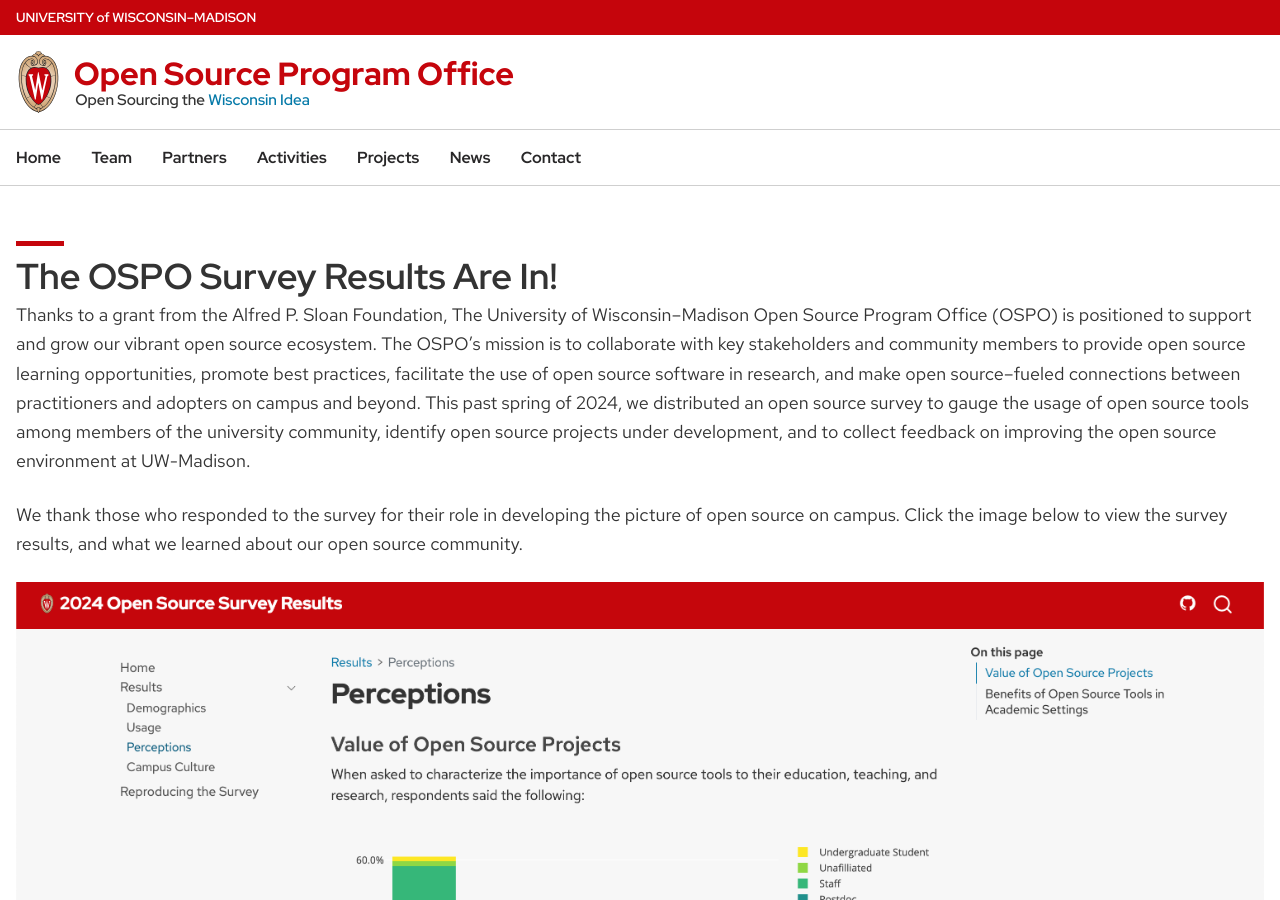
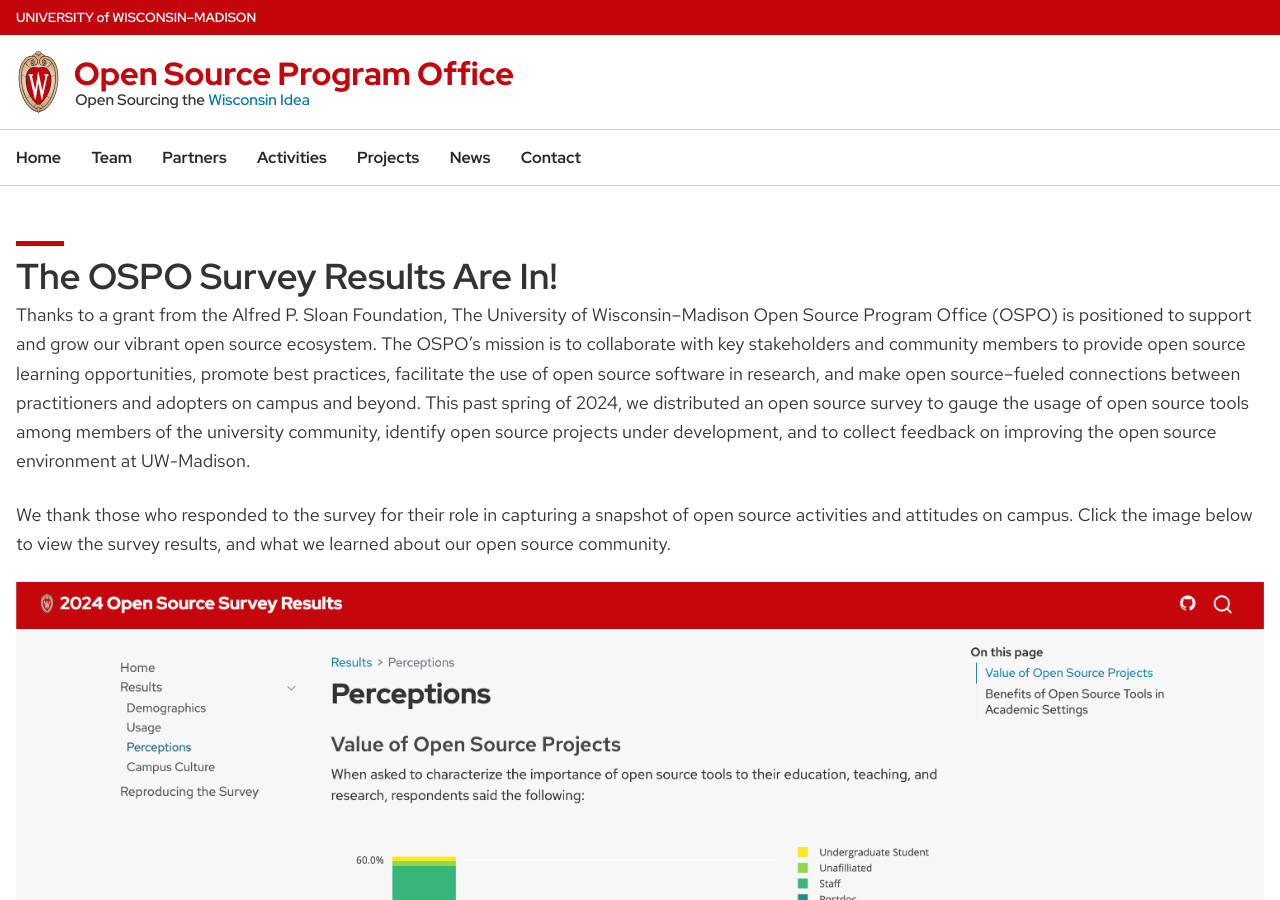
Before and after one commit to UW-Madison-DSI/ospo.wisc.edu-version-1.0, a Jekyll site: the page built from _posts/2024-07-03-ospo-survey.html, in a window 1280 px wide and 900 px high. Built offline with Jekyll 4.4.1, drawn with Linux system fonts in a browser that asks for light colours; some web fonts are replaced.

Commit message:
Update 2024-07-03-ospo-survey.html

```diff
--- a/_posts/2024-07-03-ospo-survey.html
+++ b/_posts/2024-07-03-ospo-survey.html
@@ -9,7 +9,7 @@
 <p>Thanks to a grant from the Alfred P. Sloan Foundation, The University of Wisconsin–Madison Open Source Program Office (OSPO) is positioned to support and grow our vibrant open source ecosystem. The OSPO’s mission is to collaborate with key stakeholders and community members to provide open source learning opportunities, promote best practices, facilitate the use of open source software in research, and make open source–fueled connections between practitioners and adopters on campus and beyond.
 This past spring of 2024, we distributed an open source survey to gauge the usage of open source tools among members of the university community, identify open source projects under development, and to collect feedback on improving the open source environment at UW-Madison.</p>
 
-<p>We thank those who responded to the survey for their role in developing the picture of open source on campus. Click the image below to view the survey results, and what we learned about our open source community.</p>
+<p>We thank those who responded to the survey for their role in capturing a snapshot of open source activities and attitudes on campus. Click the image below to view the survey results, and what we learned about our open source community.</p>
 
 <a href="https://uw-madison-dsi.github.io/open_source_survey_results/">
   <img src="/images/OSPO Survey Site Image.png" alt = screenshot of OSPO survey results website>
```
